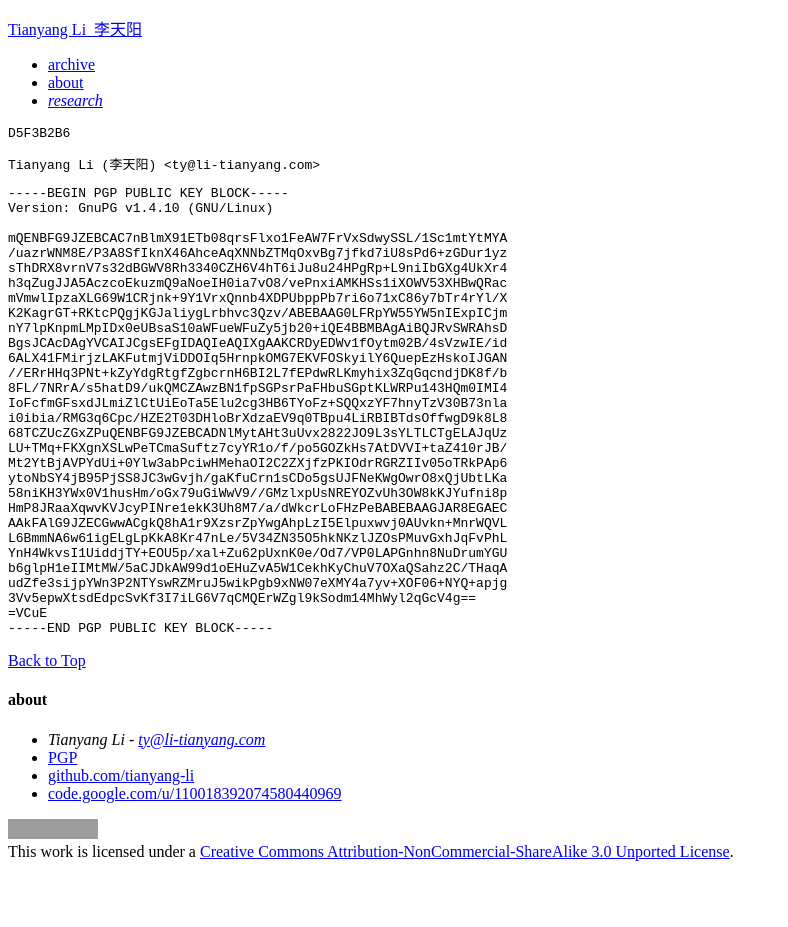
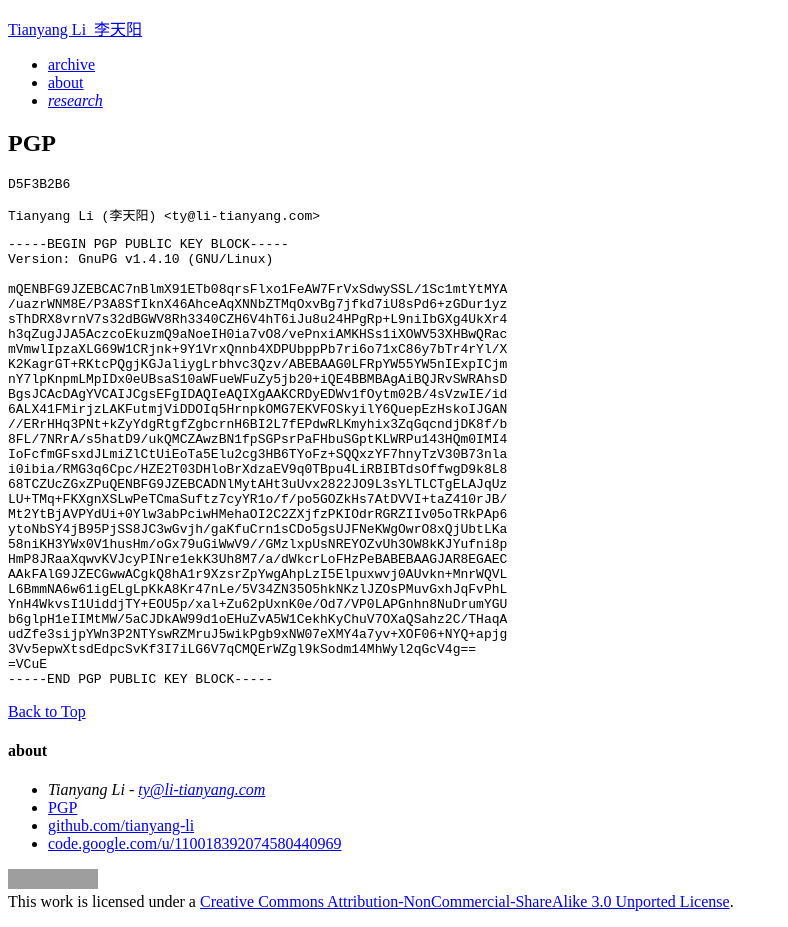
Before and after one commit to li-tianyang/li-tianyang.github.com, a Jekyll site: the page built from pgp.md, in a window 1280 px wide. Shown: the whole page, without its empty margins (0-788 px from the left). Built offline with Jekyll 4.4.1, drawn with Linux system fonts in a browser that asks for light colours; before the commit the page ends 900 px from its top, so only the background shows below that; grey boxes are pictures that could not be loaded.

Commit message:
updated pgp

```diff
--- a/pgp.md
+++ b/pgp.md
@@ -4,6 +4,8 @@ title: "PGP"
 description: ""
 ---
 {% include JB/setup %}
+
+# PGP
 
 <pre>
 D5F3B2B6
```
